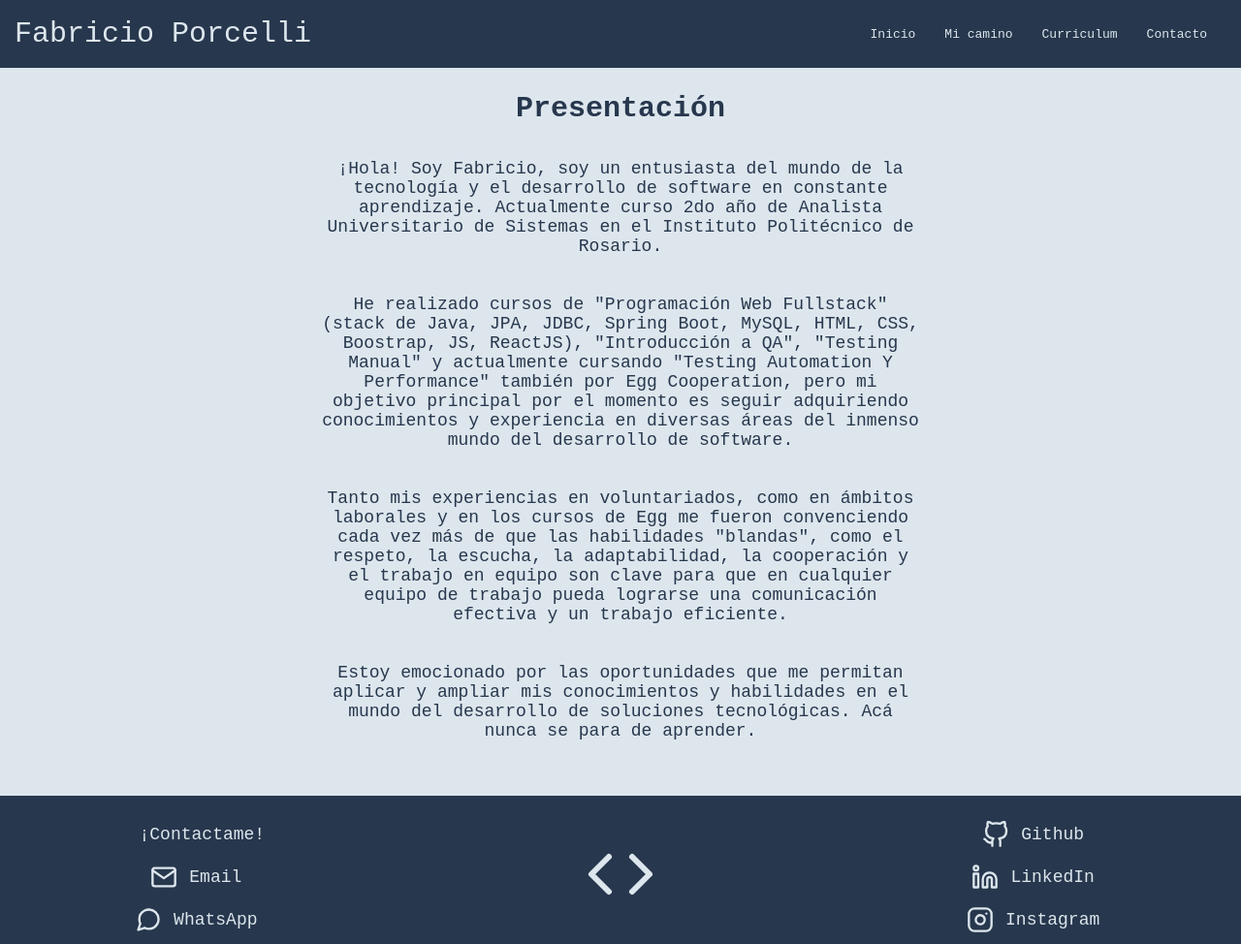
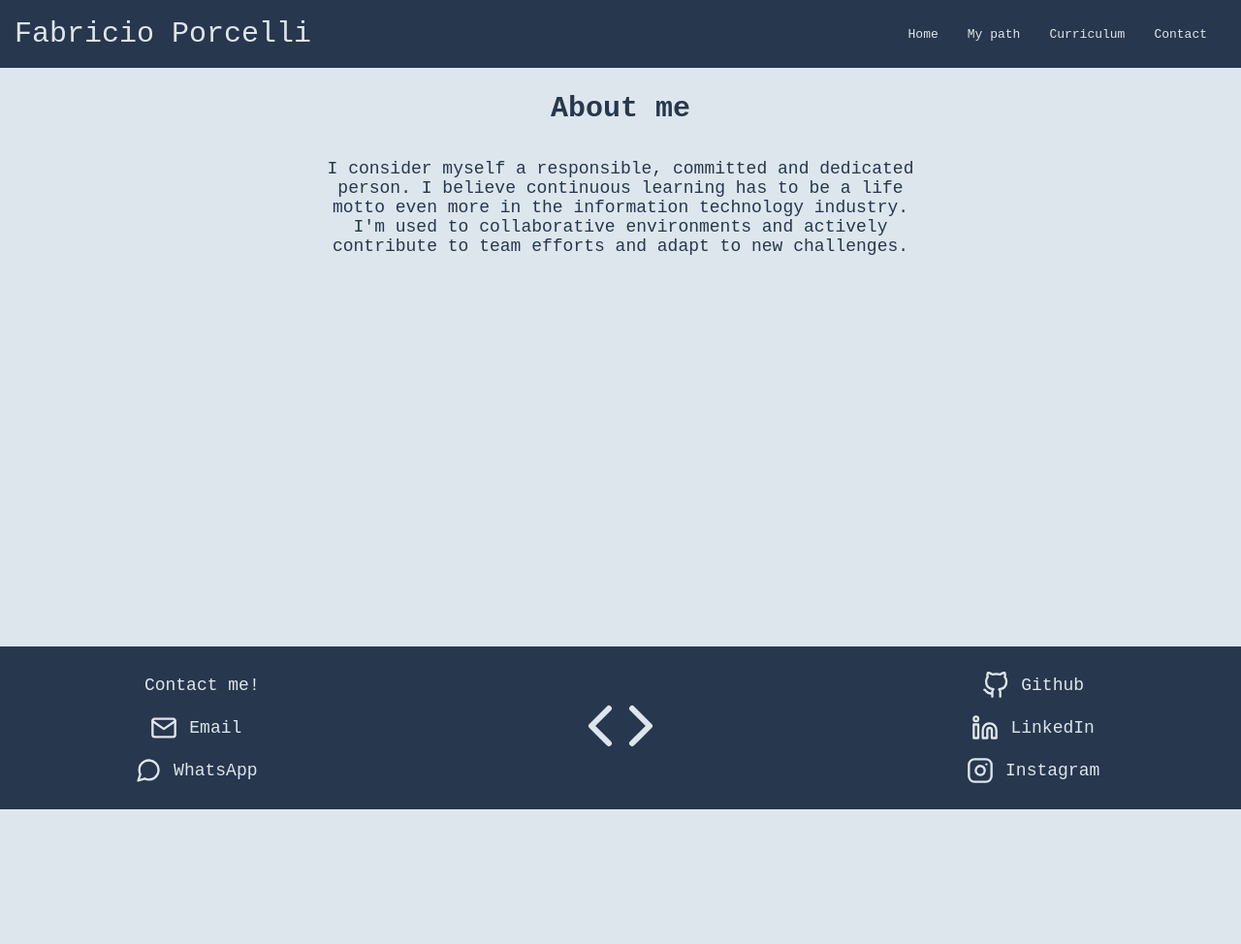
Before and after one commit to FabricioPorcelli/Website, a plain HTML site: page index.html in a window 1280 px wide. Shown: the whole page at 97% size. After the commit the page ends 835 px from the top, so only its background shows below. Drawn offline with Linux system fonts and the light colour scheme.

```diff
--- a/index.html
+++ b/index.html
@@ -11,7 +11,7 @@
         rel="stylesheet">
     <link rel="shortcut icon" href="svgs/code (1).svg">
     <link rel="stylesheet" href="styles/styles.css">
-    <title>¡Bienvenido!</title>
+    <title>Welcome!</title>
 </head>
 
 <body class="fadeIn">
@@ -19,10 +19,10 @@
         <nav class="navbar" role="navigation">
             <a href="index.html" class="brand">Fabricio Porcelli</a>
             <ul class="nav-links">
-                <li><a href="index.html">Inicio</a></li>
-                <li><a href="mypath.html">Mi camino</a></li>
+                <li><a href="index.html">Home</a></li>
+                <li><a href="mypath.html">My path</a></li>
                 <li><a href="curriculum.html">Curriculum</a></li>
-                <li><a href="contact.html">Contacto</a></li>
+                <li><a href="contact.html">Contact</a></li>
             </ul>
         </nav>
         <button class="button-menu-toggle">Menu</button>
@@ -30,22 +30,18 @@
     <div class="container">
         <section class="presentacion">
             <!-- <div class="wrapper"><h1>this is just beginning...</h1></div> -->
-            <h2>Presentación</h2>
-            <p>
-                ¡Hola! Soy Fabricio, soy un entusiasta del mundo de la tecnología y el desarrollo de software en constante aprendizaje. Actualmente curso 2do año de Analista Universitario de Sistemas en el Instituto Politécnico de Rosario.
-            </p>
+            <h2>About me</h2>
 
-            <p>
-                He realizado cursos de "Programación Web Fullstack" (stack de Java, JPA, JDBC, Spring Boot, MySQL, HTML, CSS, Boostrap, JS, ReactJS), "Introducción a QA", "Testing Manual" y actualmente cursando "Testing Automation Y Performance" también por Egg Cooperation, pero mi objetivo principal por el momento es seguir adquiriendo conocimientos y experiencia en diversas áreas del inmenso mundo del desarrollo de software.
-            </p>
-
-            <p>
-                Tanto mis experiencias en voluntariados, como en ámbitos laborales y en los cursos de Egg me fueron convenciendo cada vez más de que las habilidades "blandas", como el respeto, la escucha, la adaptabilidad, la cooperación y el trabajo en equipo son clave para que en cualquier equipo de trabajo pueda lograrse una comunicación efectiva y un trabajo eficiente.
-            </p>
-
-            <p>
-                Estoy emocionado por las oportunidades que me permitan aplicar y ampliar mis conocimientos y habilidades en el mundo del desarrollo de soluciones tecnológicas. Acá nunca se para de aprender.
-            </p>
+            <p>I consider myself a responsible,
+                committed and dedicated
+                person. I believe continuous
+                learning has to be a life motto
+                even more in the information
+                technology industry. I'm used to
+                collaborative environments and
+                actively contribute to team
+                efforts and adapt to new
+                challenges. </p>
 
         </section>
     </div>
@@ -55,7 +51,7 @@
         <div class="footer-content">
             <section class="footer-redes">
                 <div class="one">
-                    <a href="contact.html">¡Contactame!</a>
+                    <a href="contact.html">Contact me!</a>
                 </div>
                 <div class="two">
                     <img src="svgs/mail.svg" alt="Mail" />
```
Also changed, not shown: contact.html (+4 -4 lines), curriculum.html (+4 -4 lines), mypath.html (+5 -5 lines), scripts/timeline.js (+12 -12 lines).
